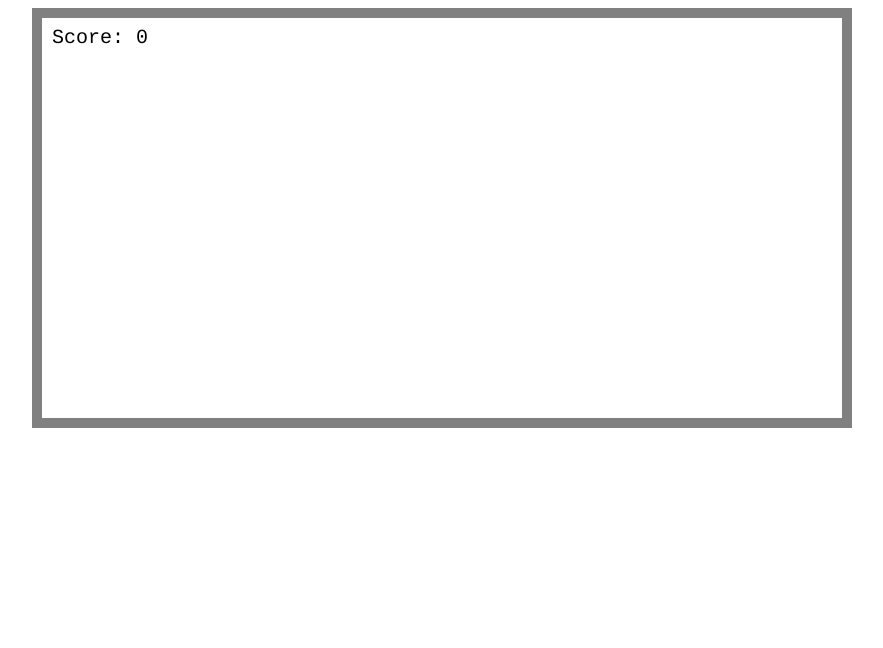
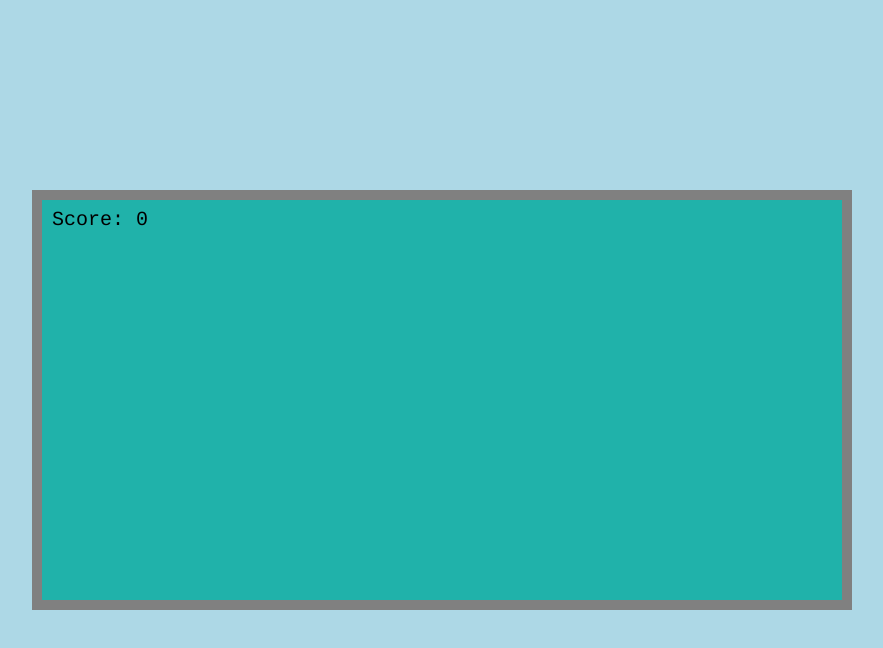
Before and after one commit to MohammadElbanna/SnakeJS, a website: page index.html in a window 1280 px wide. Shown: the whole page, without its empty margins (198-1081 px from the left). Drawn offline with Linux system fonts and the light colour scheme.

Commit message:
centering the canvas in the screen (without webkit prefixes)

```diff
--- a/css/style.css
+++ b/css/style.css
@@ -1,9 +1,17 @@
+html, body {
+    height: 100%;
+    margin: 0px;
+}
 body {
     display: flex;
-    align-content: center;
+    align-items: center;
     justify-content: center;
+    background: lightblue;
 }
 
 canvas {
+    background: lightseagreen;
+    width: 800px;
+    height: 400px;
     border: 10px solid gray;
 }
```
